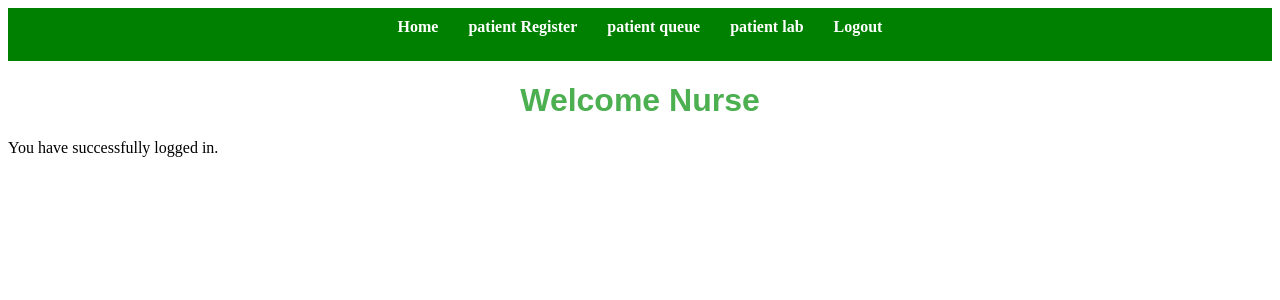
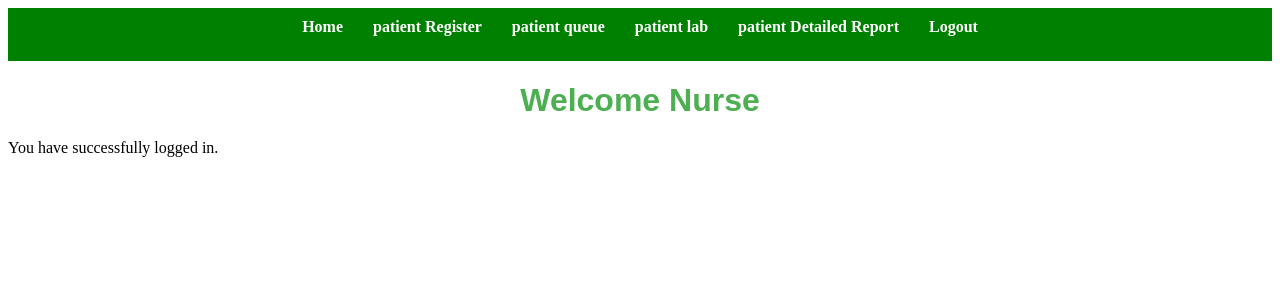
Before and after one commit to shxrox/BloodLink, a React (Vite) app in the folder BloodLine-Frontend/: page /dashboard/nurse in a window 1280 px wide. Shown: the top 300 px of the page. Built offline with nearby package versions, Linux system fonts and the light colour scheme.

Commit message:
updating navbar

```diff
--- a/BloodLine-Frontend/src/component/dashboard/nurse/NurseNavbar.jsx
+++ b/BloodLine-Frontend/src/component/dashboard/nurse/NurseNavbar.jsx
@@ -9,6 +9,7 @@ const NurseNavbar = () => {
         <Link to="/dashboard/nurse/patient-register" style={styles.link}>patient Register</Link>
         <Link to="/dashboard/nurse/patient-queue" style={styles.link}>patient queue</Link>
         <Link to="/dashboard/nurse/patient-labreport" style={styles.link}>patient lab</Link>
+        <Link to="/dashboard/nurse/lab-cheking" style={styles.link}>patient Detailed Report</Link>
         <Link to="/login" style={styles.link}>Logout</Link>
       </div>
     </nav>
```
